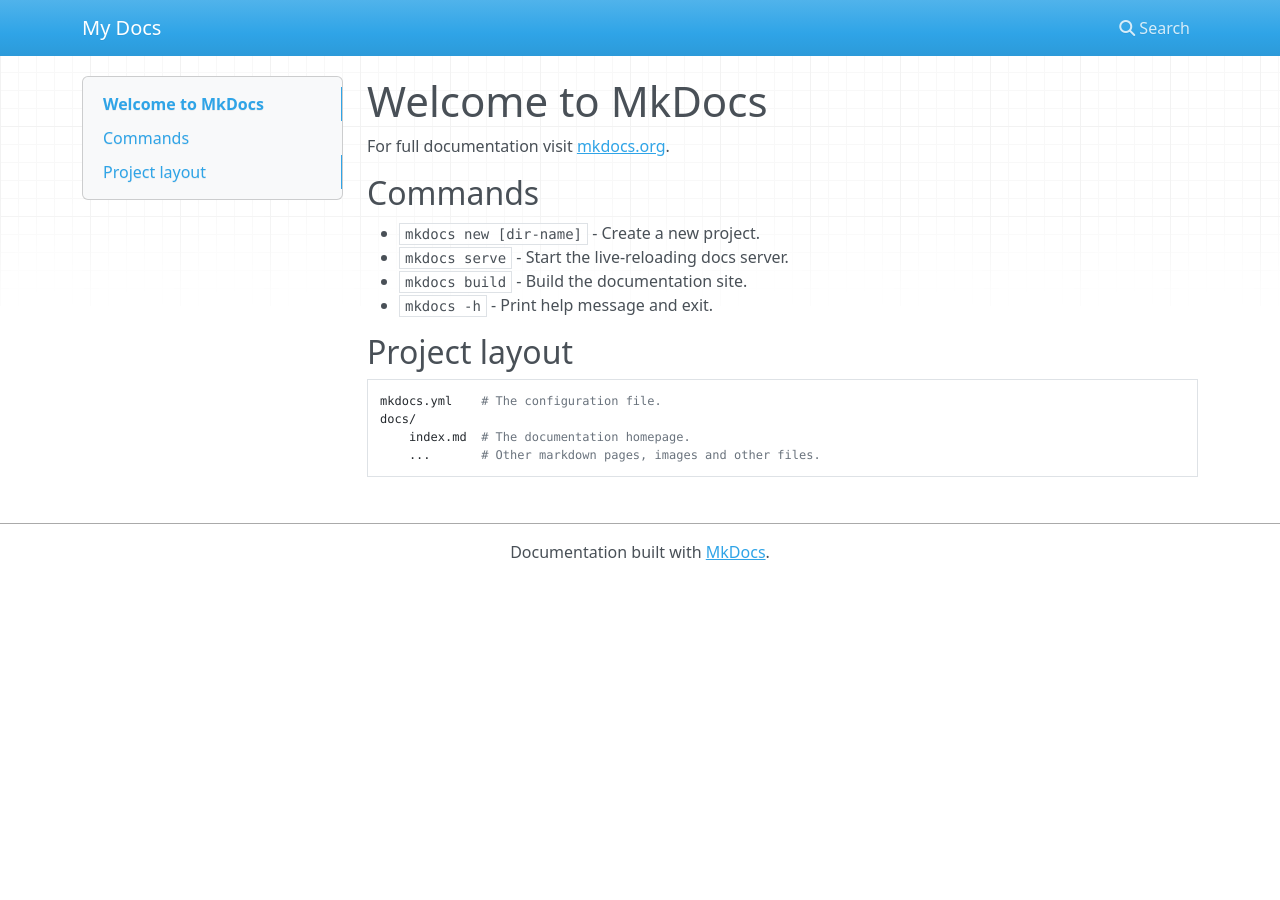
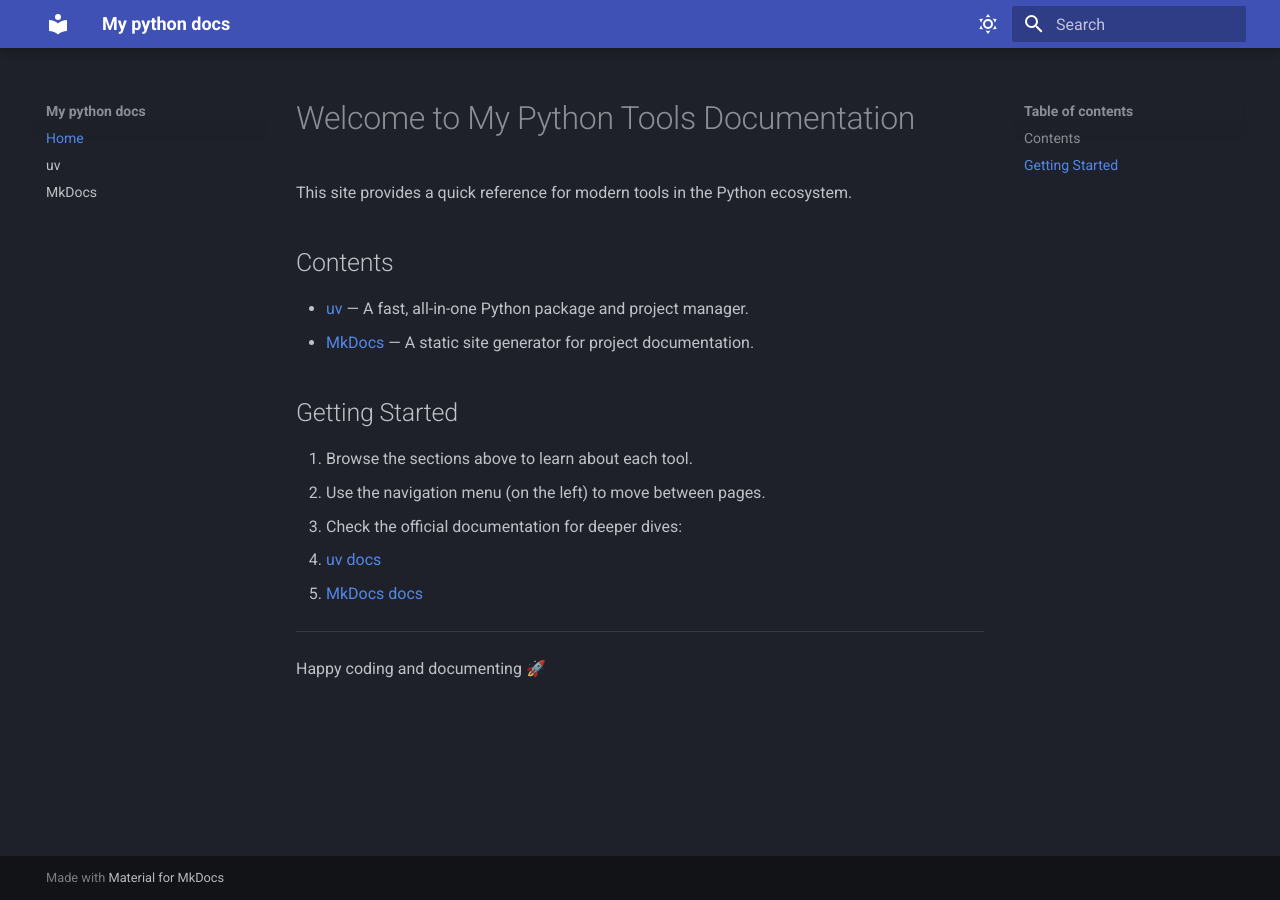
Before and after one commit to Kudisoldier/docsproj, an MkDocs documentation site: the page built from docs/index.md, in a window 1280 px wide. Built offline with MkDocs 1.6.1 and Material for MkDocs 9.7.7, drawn with Linux system fonts in a browser that asks for light colours; nearby versions of some CDN libraries.

Commit message:
add theme and two python docs pages

```diff
--- a/docs/index.md
+++ b/docs/index.md
@@ -1,17 +1,20 @@
-# Welcome to MkDocs
+# Welcome to My Python Tools Documentation
 
-For full documentation visit [mkdocs.org](https://www.mkdocs.org).
+This site provides a quick reference for modern tools in the Python ecosystem.
 
-## Commands
+## Contents
 
-* `mkdocs new [dir-name]` - Create a new project.
-* `mkdocs serve` - Start the live-reloading docs server.
-* `mkdocs build` - Build the documentation site.
-* `mkdocs -h` - Print help message and exit.
+- [uv](uv.md) — A fast, all-in-one Python package and project manager.
+- [MkDocs](mkdocs.md) — A static site generator for project documentation.
 
-## Project layout
+## Getting Started
 
-    mkdocs.yml    # The configuration file.
-    docs/
-        index.md  # The documentation homepage.
-        ...       # Other markdown pages, images and other files.
+1. Browse the sections above to learn about each tool.
+2. Use the navigation menu (on the left) to move between pages.
+3. Check the official documentation for deeper dives:
+   - [uv docs](https://docs.astral.sh/uv/)
+   - [MkDocs docs](https://www.mkdocs.org/)
+
+---
+
+Happy coding and documenting 🚀
--- a/main.py
+++ /dev/null
@@ -1,6 +0,0 @@
-def main():
-    print("Hello from docsproj!")
-
-
-if __name__ == "__main__":
-    main()
--- a/mkdocs.yml
+++ b/mkdocs.yml
@@ -1 +1,29 @@
-site_name: My Docs
+site_name: My python docs
+nav:
+  - Home: index.md
+  - uv: uv.md
+  - MkDocs: mkdocs.md
+theme:
+  name: material
+  palette:
+    # Default: Dark mode
+    - scheme: slate
+      primary: indigo
+      accent: indigo
+      toggle:
+        icon: material/weather-sunny
+        name: Switch to light mode
+
+    # Optional: Light mode toggle
+    - scheme: default
+      primary: indigo
+      accent: indigo
+      toggle:
+        icon: material/weather-night
+        name: Switch to dark mode
+markdown_extensions:
+  - admonition
+  - codehilite
+  - footnotes
+  - pymdownx.highlight
+  - pymdownx.superfences
--- a/pyproject.toml
+++ b/pyproject.toml
@@ -9,4 +9,5 @@
 [dependency-groups]
 dev = [
     "mkdocs>=1.6.1",
+    "mkdocs-material>=9.6.20",
 ]
```
Also changed, not shown: README.md (+3 -0 lines), docs/mkdocs.md (added, +57 -0 lines), docs/uv.md (added, +62 -0 lines), 1 other file.
